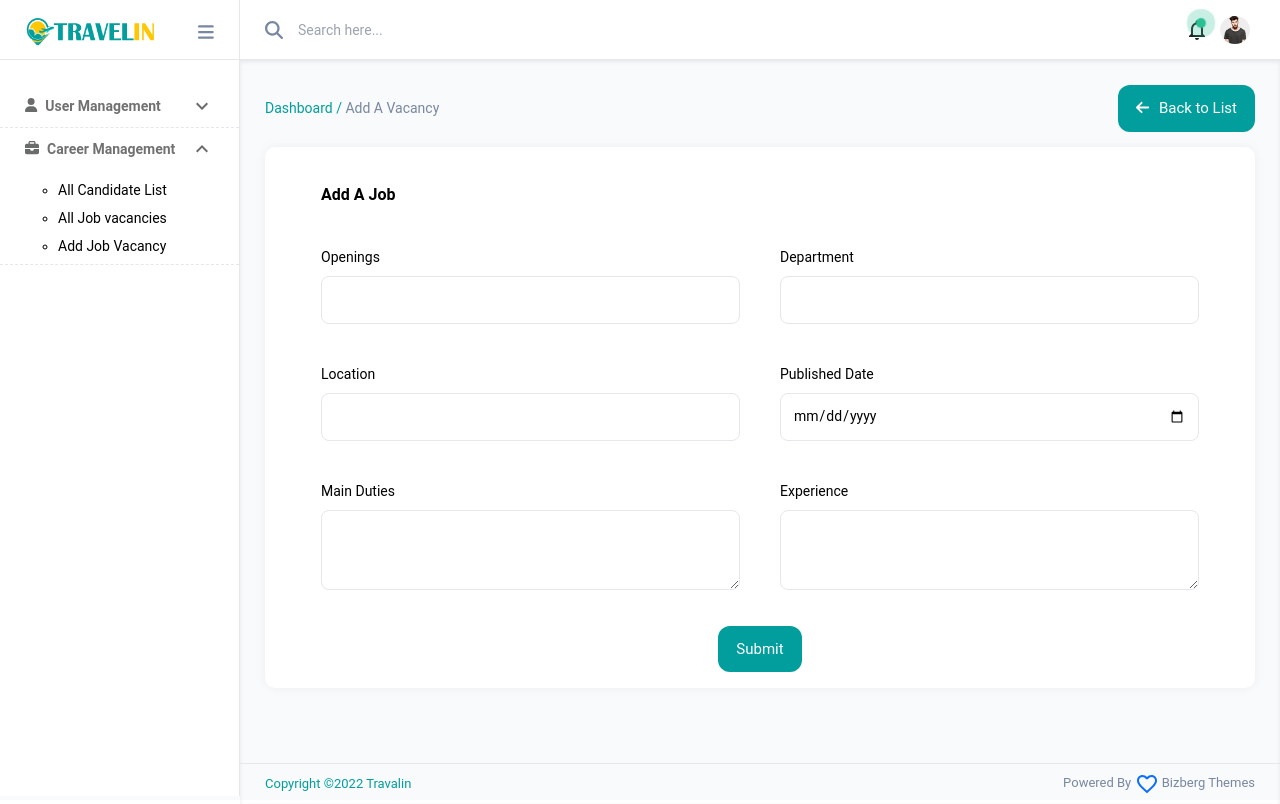
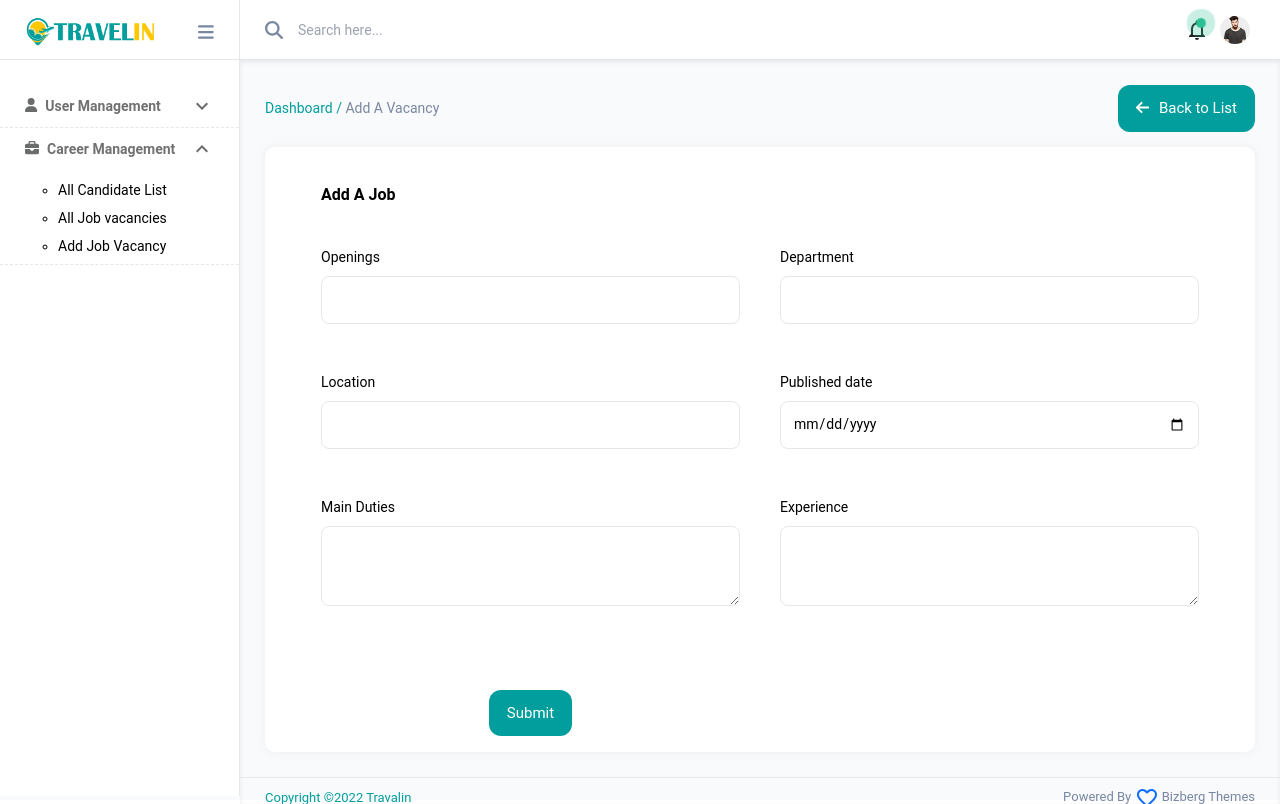
Before and after one commit to subhash-converse/tour-web, a React (Create React App) app: page /addvacancy in a window 1280 px wide. Built offline with nearby package versions, Linux system fonts and the light colour scheme; a web font is replaced by a local one.

Commit message:
changes in require
changes

```diff
--- a/package.json
+++ b/package.json
@@ -7,6 +7,7 @@
     "@emotion/styled": "^11.11.0",
     "@fortawesome/free-solid-svg-icons": "^6.4.2",
     "@fortawesome/react-fontawesome": "^0.2.0",
+    "@hookform/resolvers": "^3.3.1",
     "@mui/icons-material": "^5.14.3",
     "@mui/material": "^5.14.4",
     "@mui/styled-engine-sc": "^5.12.0",
@@ -21,11 +22,13 @@
     "bootstrap-icons": "^1.10.5",
     "react": "^18.2.0",
     "react-dom": "^18.2.0",
+    "react-hook-form": "^7.46.1",
     "react-hooks": "^1.0.1",
     "react-scripts": "5.0.1",
     "styled-components": "^5.3.11",
     "typescript": "^4.9.5",
-    "web-vitals": "^2.1.4"
+    "web-vitals": "^2.1.4",
+    "yup": "^1.2.0"
   },
   "scripts": {
     "start": "react-scripts start",
--- a/src/Components/addJob.tsx
+++ b/src/Components/addJob.tsx
@@ -1,72 +1,124 @@
-import { faArrowLeft } from '@fortawesome/free-solid-svg-icons'
-import { FontAwesomeIcon } from '@fortawesome/react-fontawesome'
-import React from 'react'
-import { Link } from 'react-router-dom'
-
+import { faArrowLeft, faCircleExclamation } from '@fortawesome/free-solid-svg-icons';
+import { FontAwesomeIcon } from '@fortawesome/react-fontawesome';
+import React from 'react';
+import { Link } from 'react-router-dom';
+import { yupResolver } from '@hookform/resolvers/yup'; // Updated import path
+import * as Yup from 'yup';
+import { useForm } from 'react-hook-form';
 
 const Addjovvacancy = () => {
+  const validationSchema = Yup.object().shape({
+    Openings: Yup.string().required('Openings is required'),
+    Department: Yup.string().required('Department is required'),
+    Location: Yup.string().required('Location is required'),
+    PublishedDate: Yup.string().required('PublishedDate is required'),
+    MainDuties: Yup.string().required('MainDuties is required'),
+    Experience: Yup.string().required('Experience is required'),
+  });
+
+  const { register, handleSubmit, formState: { errors } } = useForm({
+    resolver: yupResolver(validationSchema)
+  });
+
+  const onSubmit = (data:any) => {
+    // Display form data on success
+    alert('SUCCESS!! :-)\n\n' + JSON.stringify(data, null, 4));
+  };
+
   return (
-    <div className='w-full '>
-      {/* button */}
-      <div className='w-full flex flex-col mb-[15px] items-center md:flex-row md:justify-between'>
-        <div className='text-[#029e9d] text-sm'>
-          <a href='#' className='anchor-tag'>Dashboard</a> / <span className='text-[#7987a1]'>Add A Vacancy</span>
+    <div className="w-full">
+      {/* Button */}
+      <div className="w-full flex flex-col mb-[15px] items-center md:flex-row md:justify-between">
+        <div className="text-[#029e9d] text-sm">
+          <a href="#" className="anchor-tag">Dashboard</a> / <span className="text-[#7987a1]">Add A Vacancy</span>
         </div>
 
-        <div className=''>
-        <button className='Export-button'><Link to="/vacancylist">
-          <span><FontAwesomeIcon icon={faArrowLeft} /></span>
-          <span className='pl-[10px]'><Link to="/vacancylist">Back to List</Link> </span></Link>
+        <div className="">
+          <button className="Export-button">
+            <Link to="/vacancylist">
+              <span><FontAwesomeIcon icon={faArrowLeft} /></span>
+              <span className="pl-[10px]">Back to List</span>
+            </Link>
           </button>
         </div>
       </div>
 
-      {/* add candidate form */}
-      <div className=' py-4 add-vacancy-form px-[3.5rem]' >
-
-        <div className='mt-5'>
-          <span className='text-[16px] font-bold'>Add A Job</span>
+      {/* Add candidate form */}
+      <div className="py-4 add-vacancy-form px-[3.5rem]">
+        <div className="mt-5">
+          <span className="text-[16px] font-bold">Add A Job</span>
         </div>
 
-      <form className='w-full grid grid-cols-1 lg:grid-cols-2   justify-items-center gap-x-10 gap-y-10  mt-10'>
-      <div className='flex flex-col w-full gap-2 '>
-          <label htmlFor="candidateid" className=''>Openings</label>
-          <input type="text" id='candidateid' className='border-[1px] px-3 w-full h-10 md:h-12 outline-none rounded-lg border-gray-200'/>
-        </div>
-        <div className='flex flex-col w-full  gap-2'>
-          <label htmlFor="candidateid" className=''>Department</label>
-          <input type="text" id='candidateid' className='border-[1px] px-3 w-full h-10 md:h-12 outline-none rounded-lg border-gray-200'/>
-        </div>
-        <div className='flex flex-col w-full  gap-2'>
-          <label htmlFor="candidateid" className=''>Location</label>
-          <input type="text" id='candidateid' className='border-[1px] px-3 w-full h-10 md:h-12 outline-none rounded-lg border-gray-200'/>
-        </div>
-        <div className='flex flex-col w-full  gap-2'>
-          <label htmlFor="candidateid" className=''>Published Date</label>
-          <input type="date" id='candidateid' className='border-[1px] px-3 w-full h-10 md:h-12 outline-none rounded-lg border-gray-200'/>
-        </div>
-        <div className='flex flex-col w-full  gap-2'>
-          <label htmlFor="candidateid" className=''>Main Duties</label>
-          <textarea name="" id="" className='border-[1px] px-3 w-full h-10 md:h-20 outline-none rounded-lg border-gray-200'></textarea>
-        </div>
-        <div className='flex flex-col w-full  gap-2'>
-          <label htmlFor="candidateid" className=''>Experience</label>
-          <textarea name="" id="" className='border-[1px] px-3 w-full h-10 md:h-20 outline-none rounded-lg border-gray-200'></textarea>
-        </div>
+        <form className="w-full grid grid-cols-1 lg:grid-cols-2 justify-items-center gap-x-10 gap-y-10 mt-10" onSubmit={handleSubmit(onSubmit)}>
 
+          <div className="flex flex-col w-full gap-2">
+            <label htmlFor="Openings">Openings</label>
+            <input
+              type="text"
+              id="Openings"
+              {...register('Openings')}
+              className="border-[1px] px-3 w-full h-10 md:h-12 outline-none rounded-lg border-gray-200"
+            />
+            <div className="invalid-feedback text-red-700 text-[12px]">{errors.Openings?.message}</div>
+          </div>
 
+          <div className="flex flex-col w-full gap-2">
+            <label htmlFor="Openings">Department</label>
+            <input
+              type="text"
+              id="Department"
+              {...register('Department')}
+              className="border-[1px] px-3 w-full h-10 md:h-12 outline-none rounded-lg border-gray-200"/>
+            <div className="invalid-feedback  text-red-700 text-[12px]">{errors.Department?.message}</div>
+          </div>
 
-      </form>
+          <div className="flex flex-col w-full gap-2">
+            <label htmlFor="Openings  text-red-700">Location</label>
+            <input
+              type="text"
+              id="Location"
+              {...register('Location')}
+              className="border-[1px] px-3 w-full h-10 md:h-12 outline-none rounded-lg border-gray-200"/>
+            <div className="invalid-feedback  text-red-700 text-[12px]">{errors.Location?.message}</div>
+          </div>
 
-        <div className='flex justify-center mt-9'>
-        <button className='Export-button'><span className='text-[15px]'>Submit</span></button>
-        </div>
-        </div>
+          <div className="flex flex-col w-full gap-2">
+            <label htmlFor="Openings">Published date</label>
+            <input
+              type="Date"
+              id="PublishedDate"
+              {...register('PublishedDate')}
+              className="border-[1px] px-3 w-full h-10 md:h-12 outline-none rounded-lg border-gray-200"/>
+            <div className="invalid-feedback  text-red-700 text-[12px]">{errors.PublishedDate?.message}</div>
+          </div>
 
+          <div className="flex flex-col w-full gap-2">
+            <label htmlFor="Openings">Main Duties</label>
+            <textarea
+              id="MainDuties"
+              {...register('MainDuties')}
+              className="border-[1px] px-3 w-full h-10 md:h-20 outline-none rounded-lg border-gray-200"/>
+            <div className="invalid-feedback  text-red-700 text-[12px]">{errors.MainDuties?.message}</div>
+          </div>
 
-   </div>
+          <div className="flex flex-col w-full gap-2">
+            <label htmlFor="Openings">Experience</label>
+            <textarea
+              id="Experience"
+              {...register('Experience')}
+              className="border-[1px] px-3 w-full h-10 md:h-20   outline-none rounded-lg border-gray-200"/>
+            <div className="invalid-feedback  text-red-700 text-[12px]">{errors.Experience?.message}</div>
+          </div>
 
-  )
-}
+          <div className="flex justify-center mt-9">
+            <button type="submit" className="Export-button">
+              <span className="text-[15px]">Submit</span>
+            </button>
+          </div>
+        </form>
+      </div>
+    </div>
+  );
+};
 
-export default Addjovvacancy
+export default Addjovvacancy;
--- a/src/backend/index.js
+++ /dev/null
@@ -1,31 +0,0 @@
-// var mysql=require('mysql');
-
-// import { Console } from "console";
-
-// var con=mysql.createConnection({
-//     host:"localhost",
-//     user:"root",
-//     port:"3306",
-//     password:"subbu-moni-2001",
-//     database:"tourwebsite"
-
-// });
-// con.connect(function(err) {
-//     if (err) throw err;
-//     console.log("Connected!");
-//   });
-
-console.log("hello world")
-console.log("hello ")
- const express =require("express");
- const app=express();
- const port=3001;
-
- app.get('/',(req,res)=>{
-    res.send('subbu-moni');
- })
-
- app.listen(port,()=>{
-    console.log("port is running",`${port}`)
-
- })
```
Also changed, not shown: src/Components/candidate/candidateList.tsx (+0 -34 lines), src/Components/vacancy/vacancyList.tsx (+0 -34 lines), 1 other file (tests, documents, lock files or other folders).
